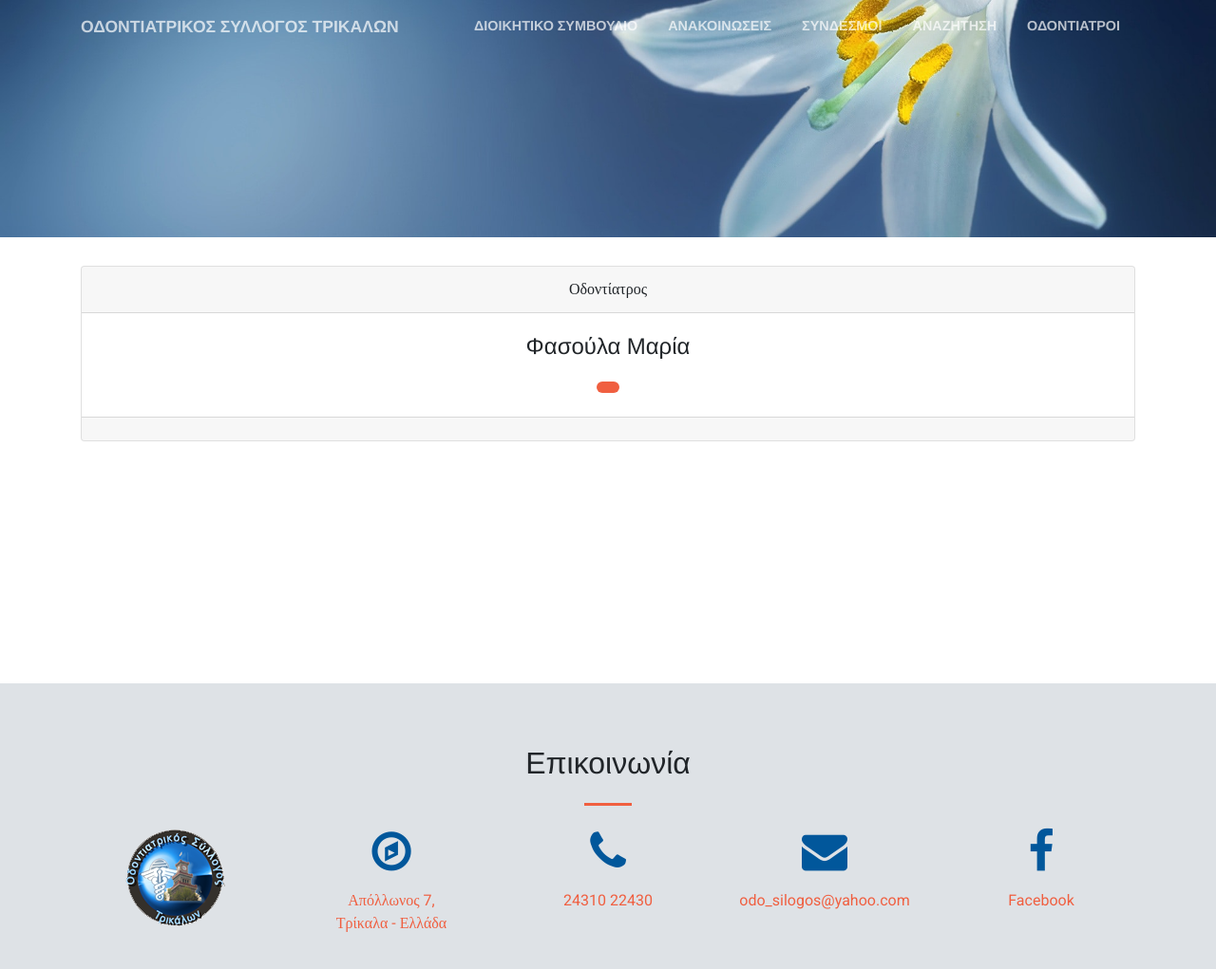
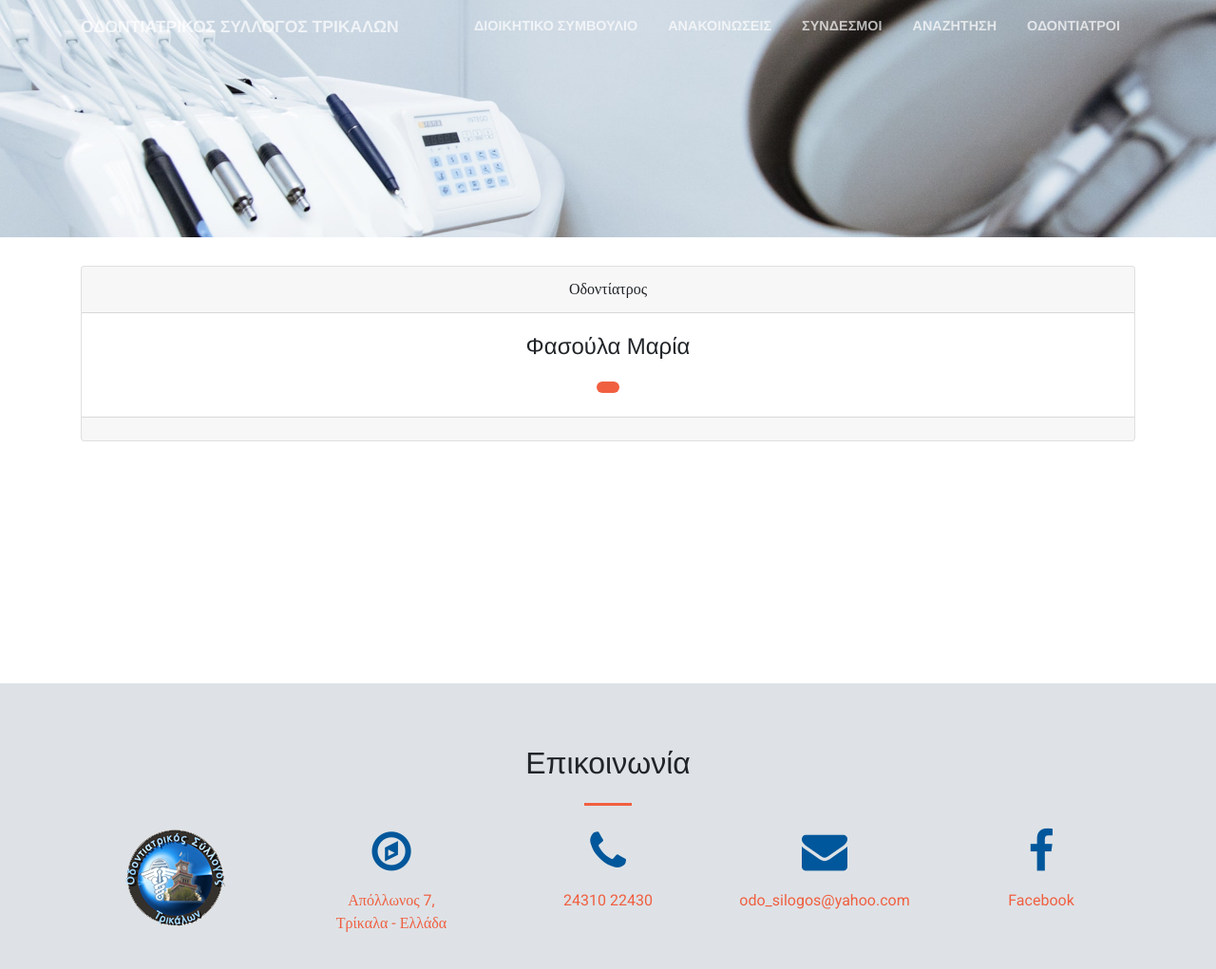
Before and after one commit to Tomak123456/tesy, a Jekyll site: the page built from _dentists/Φασούλα-Μαρία.md, in a window 1280 px wide and 1065 px high. Shown: the top 1021 px of the window at 95% size. Built offline with Jekyll 4.4.1, drawn with Linux system fonts in a browser that asks for light colours.

Commit message:
Update profile.html

```diff
--- a/_layouts/profile.html
+++ b/_layouts/profile.html
@@ -6,7 +6,7 @@
 
 
     {% include header_onlynav.html %}
-    <div class="jumbotron1" style="background-image: url('{{ site.baseurl }}/files/4.jpg')">
+    <div class="jumbotron1" style="background-image: url('{{ site.baseurl }}/files/1.jpg')">
 
     </div>
 
```
